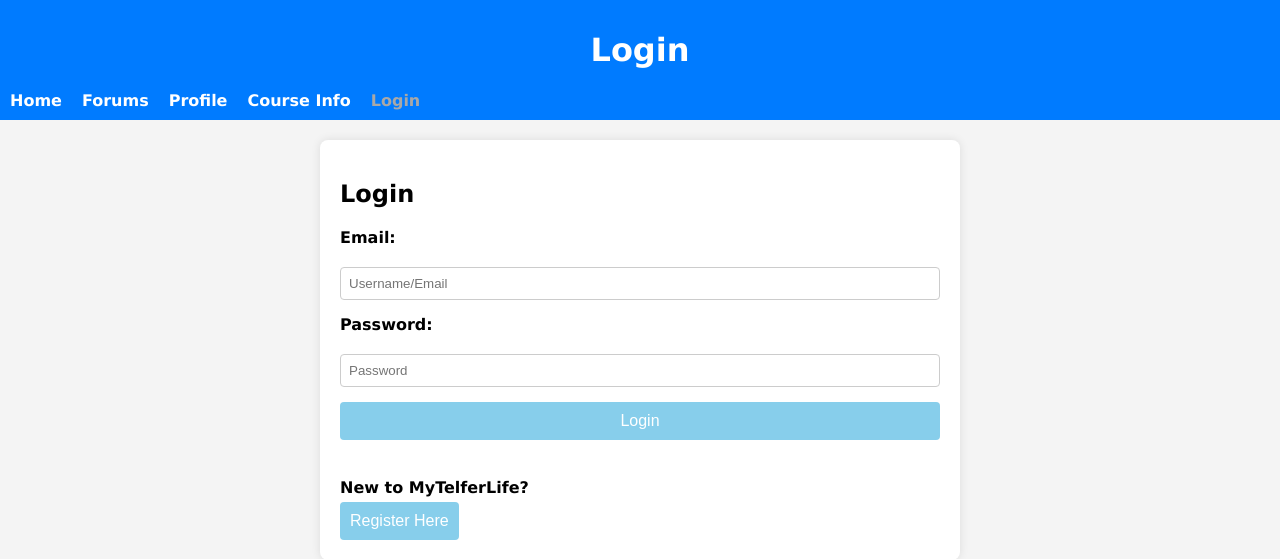
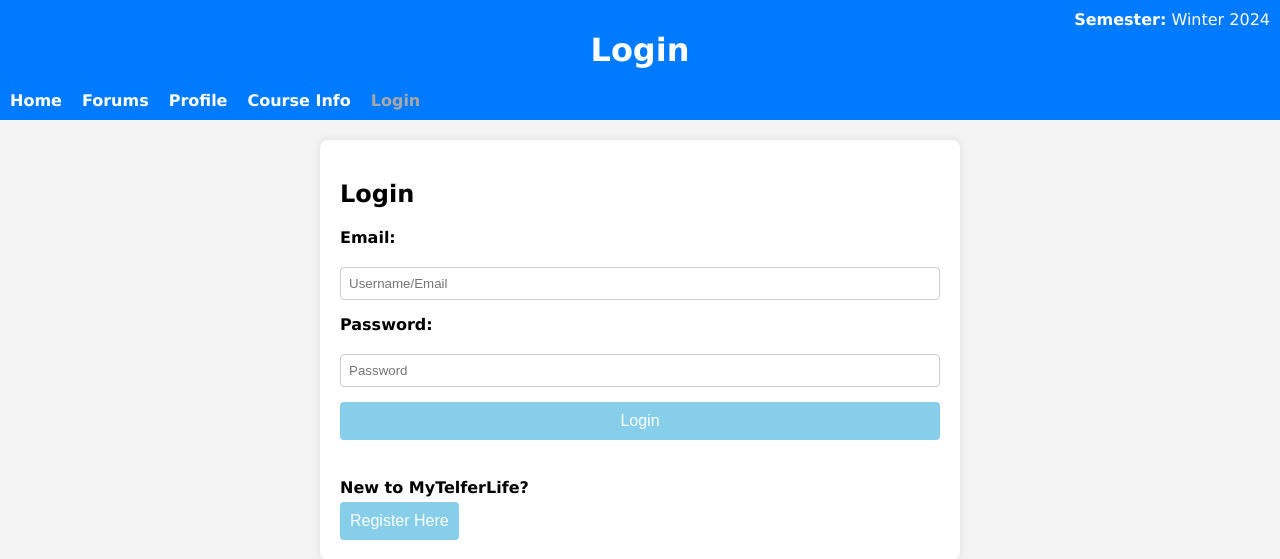
Before and after one commit to gracehuuang/ADM4379-Project, a PHP site: page /ADM-4379/login.php in a window 1280 px wide. Shown: the top 559 px of the page. Run offline with PHP 8.4, Linux system fonts and the light colour scheme.

Commit message:
Update login.php

```diff
--- a/ADM4379 PROJECT1/login.php
+++ b/ADM4379 PROJECT1/login.php
@@ -9,13 +9,26 @@
 <body>
 
     <header>
+    <div style='float:right;' id='semester'></div>
+    <?php
+        session_start();
+
+    if(isset($_SESSION['User'])){
+
+        echo '<form action="logout.php" method="post">
+        <button type="submit">Logout</button>
+      </form> ';
+
+    }
+
+?>
         <h1>Login</h1>
          <nav>
                 <a href="#">Home</a>
                 <a href="General Forum.php">Forums</a>
-                <a href="index.html">Profile</a>
-                <a href="#">Course Info</a>
-                <a href="login.html" class="active">Login</a>
+                <a href="index.php">Profile</a>
+                <a href="Course Search.php">Course Info</a>
+                <a href="login.php" class="active">Login</a>
             </nav>
     </header>
 
@@ -54,6 +67,27 @@
         </a>
     </section>
 
+    <script type="text/javascript">
+        function getSemester() {
+
+            var today = new Date();
+            var year = today.getFullYear();
+            var month = today.getMonth() + 1;
+
+            var semester;
+            if (month >= 1 && month <= 4) {
+                semester = "Winter " + year;
+            } else if (month >= 5 && month <= 8) {
+                semester = "Spring/Summer " + year;
+            } else {
+                semester = "Fall " + year;
+            }
+
+            document.getElementById("semester").innerHTML = "<strong>Semester:</strong> " + semester;
+        }
+
+        window.onload = getSemester;
+    </script>
 
 </body>
 </html>
```
